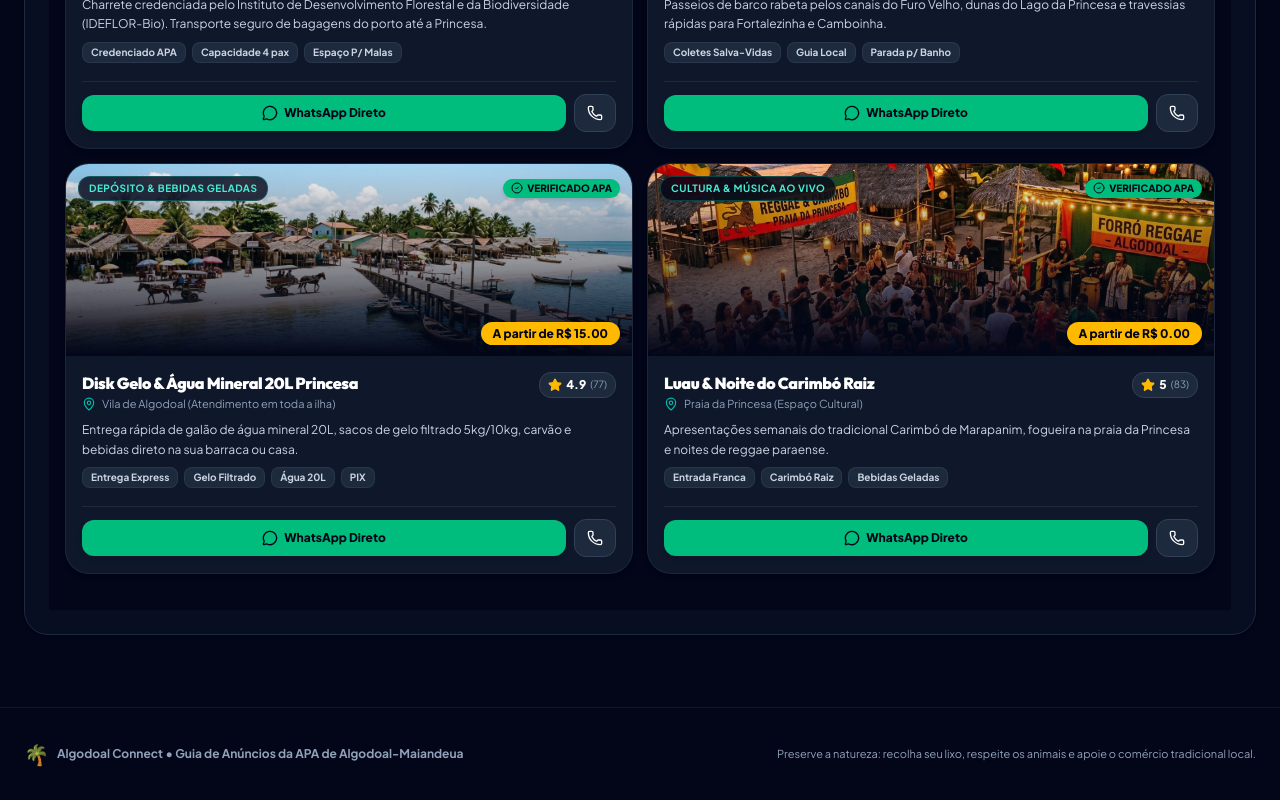
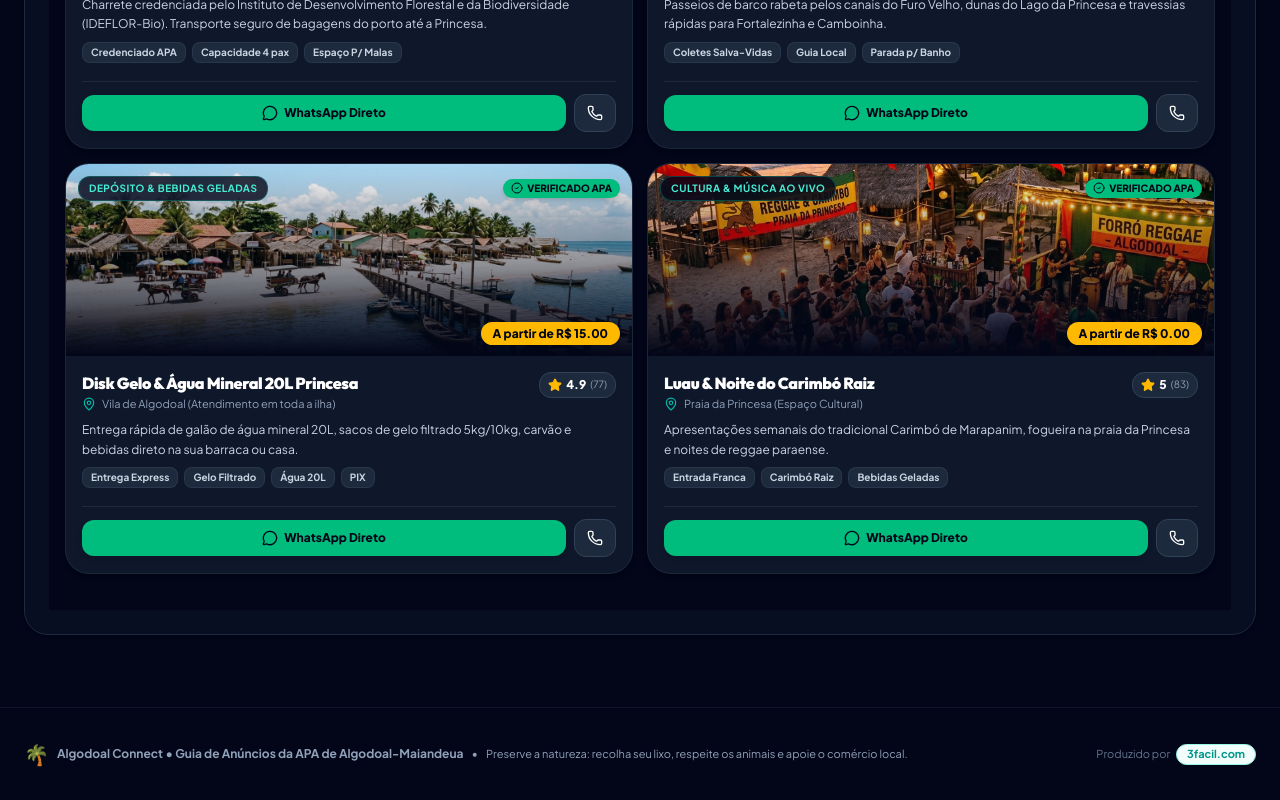
Before and after one commit to site3facil-a11y/connect_agodoal, a React (Vite) app: page / in a window 1280 px wide. Shown: the part 1793-2593 px from the top of the page. Built offline with nearby package versions, Linux system fonts and the light colour scheme; no server answers.

Commit message:
chore: add developer attribution to project files
Include copyright headers and metadata to properly credit the development team across the frontend and backend codebase.

```diff
--- a/index.html
+++ b/index.html
@@ -1,10 +1,20 @@
 <!doctype html>
+<!--
+  ========================================================
+  * Algodoal Connect — SuperApp da Ilha de Algodoal
+  * Produzido e Desenvolvido por: 3facil.com
+  * Website: https://www.3facil.com
+  * Contato / Serviços: www.3facil.com
+  ========================================================
+-->
 <html lang="pt-BR">
   <head>
     <meta charset="UTF-8" />
     <meta name="viewport" content="width=device-width, initial-scale=1.0, maximum-scale=1.0, user-scalable=no" />
     <title>Algodoal Connect — SuperApp Mobile da Ilha de Algodoal</title>
     <meta name="description" content="Novo Layout Mobile-First do Algodoal Connect: Charretes, Rabetas, Pousadas, Tábua de Marés de Marapanim, Gastronomia e Gerenciador de Anúncios." />
+    <meta name="author" content="3facil.com - www.3facil.com" />
+    <meta name="creator" content="3facil.com" />
     <link rel="preconnect" href="https://fonts.googleapis.com">
     <link rel="preconnect" href="https://fonts.gstatic.com" crossorigin>
     <link href="https://fonts.googleapis.com/css2?family=Plus+Jakarta+Sans:wght@300;400;500;600;700;800;900&family=Outfit:wght@400;500;600;700;800;900&display=swap" rel="stylesheet">
--- a/src/App.tsx
+++ b/src/App.tsx
@@ -1,3 +1,12 @@
+/**
+ * =======================================================================
+ * Algodoal Connect — SuperApp da Ilha de Algodoal (APA de Algodoal-Maiandeua)
+ * Produzido e Desenvolvido por: 3facil.com
+ * Website Oficial: https://www.3facil.com
+ * Contato / Suporte: www.3facil.com
+ * =======================================================================
+ */
+
 import React, { useState, useEffect } from 'react';
 import {
   Smartphone,
@@ -440,18 +449,35 @@ export function App() {
             </div>
           </div>
 
-          {/* Desktop Footer with Environmental Protection Info */}
+          {/* Desktop Footer with Environmental Protection Info & Developer Attribution */}
           <footer className={`w-full py-8 border-t mt-12 transition-colors ${
             isDark ? 'bg-slate-950 border-slate-900 text-slate-400' : 'bg-white border-slate-200 text-slate-600'
           }`}>
             <div className="max-w-7xl mx-auto px-6 flex flex-col md:flex-row items-center justify-between gap-4 text-xs">
-              <div className="flex items-center gap-2">
-                <span className="text-xl">🌴</span>
-                <span className="font-bold">Algodoal Connect • Guia de Anúncios da APA de Algodoal-Maiandeua</span>
+              <div className="flex flex-col sm:flex-row items-center gap-2 text-center sm:text-left">
+                <div className="flex items-center gap-2">
+                  <span className="text-xl">🌴</span>
+                  <span className="font-bold">Algodoal Connect • Guia de Anúncios da APA de Algodoal-Maiandeua</span>
+                </div>
+                <span className="hidden sm:inline text-slate-400">•</span>
+                <p className="text-[11px]">
+                  Preserve a natureza: recolha seu lixo, respeite os animais e apoie o comércio local.
+                </p>
               </div>
-              <p className="text-[11px]">
-                Preserve a natureza: recolha seu lixo, respeite os animais e apoie o comércio tradicional local.
-              </p>
+
+              {/* 3facil.com Credit */}
+              <div className="flex items-center gap-1.5 text-[11px]">
+                <span className="text-slate-500 dark:text-slate-400">Produzido por</span>
+                <a
+                  href="https://www.3facil.com"
+                  target="_blank"
+                  rel="noopener noreferrer"
+                  className="font-bold text-teal-600 dark:text-teal-400 hover:underline transition-colors bg-teal-50 dark:bg-teal-950/50 px-2.5 py-0.5 rounded-full border border-teal-200 dark:border-teal-800/60"
+                  title="Produzido por 3facil.com - Visite www.3facil.com"
+                >
+                  3facil.com
+                </a>
+              </div>
             </div>
           </footer>
         </div>
@@ -522,6 +548,25 @@ export function App() {
             partners={partners}
           />
 
+          {/* Mobile Footer with 3facil.com Credit */}
+          <div className="px-6 pt-2 pb-6 text-center">
+            <div className="flex items-center justify-center gap-1.5 text-xs text-slate-500 dark:text-slate-400 font-medium">
+              <span>Produzido por</span>
+              <a
+                href="https://www.3facil.com"
+                target="_blank"
+                rel="noopener noreferrer"
+                className="font-bold text-teal-600 dark:text-teal-400 hover:underline bg-teal-50 dark:bg-teal-950/50 px-2.5 py-0.5 rounded-full border border-teal-200 dark:border-teal-800/60 transition"
+                title="Produzido por 3facil.com"
+              >
+                3facil.com
+              </a>
+            </div>
+            <p className="text-[10px] text-slate-400 dark:text-slate-500 mt-1">
+              APA de Algodoal-Maiandeua • Pará
+            </p>
+          </div>
+
           {/* Extra bottom padding to avoid bottom nav bar overlap */}
           <div className="h-20 w-full" />
 
--- a/src/main.tsx
+++ b/src/main.tsx
@@ -1,3 +1,8 @@
+/**
+ * Algodoal Connect — SuperApp da Ilha de Algodoal
+ * Produzido por 3facil.com (https://www.3facil.com)
+ */
+
 import {StrictMode} from 'react';
 import {createRoot} from 'react-dom/client';
 import App from './App.tsx';
```
Also changed, not shown: server.ts (+8 -0 lines).
